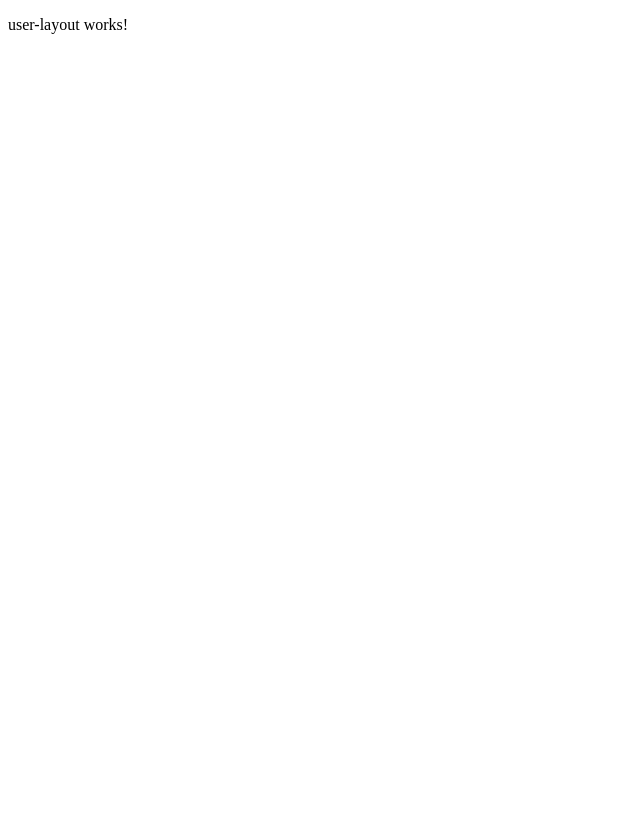
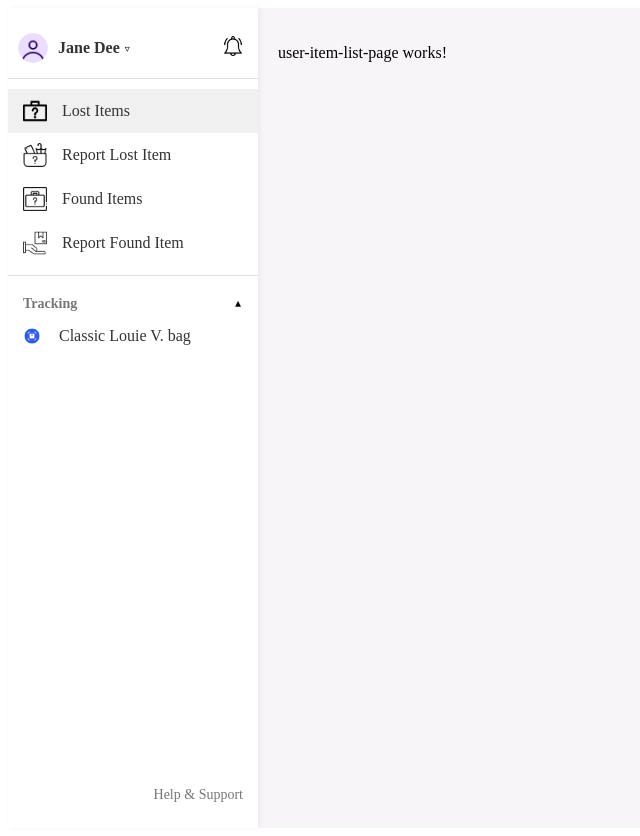
Before and after one commit to PUP-BSIT/project-corefour, an Angular app in the folder frontend/recorever-frontend/: page /app/lost-items in a window 1280 px wide. Shown: the whole page, without its empty margins (0-640 px from the left). Before the commit the page ends 800 px from the top, so only its background shows below. Built offline with nearby package versions, Linux system fonts and the light colour scheme; sample sign-in values are in the browser's storage.

Commit message:
feat(frontend): Implement UserLayout container component (#94)
* Define as a standalone layout component. Import the UserSideBar and RouterOutlet.

* Implement a main flex container

* Establishe the two-column structure (Sidebar | Main Content) using the <app-user-side-bar> and <router-outlet />.

```diff
--- a/frontend/recorever-frontend/src/app/layout/user-layout/user-layout.html
+++ b/frontend/recorever-frontend/src/app/layout/user-layout/user-layout.html
@@ -1 +1,10 @@
-<p>user-layout works!</p>
+<div class="user-layout-container">
+
+  <aside class="sidebar-area">
+    <app-user-side-bar />
+  </aside>
+
+  <main class="content-area">
+    <router-outlet />
+  </main>
+</div>
--- a/frontend/recorever-frontend/src/app/layout/user-layout/user-layout.scss
+++ b/frontend/recorever-frontend/src/app/layout/user-layout/user-layout.scss
@@ -0,0 +1,15 @@
+.user-layout-container {
+  display: flex;
+  min-height: 100vh;
+  background-color: rgb(248, 245, 248);
+
+  .sidebar-area {
+    flex-shrink: 0;
+  }
+
+  .content-area {
+    flex-grow: 1;
+    padding: 20px;
+    overflow-y: auto;
+  }
+}
```
Also changed, not shown: frontend/recorever-frontend/src/app/layout/user-layout/user-layout.ts (+5 -2 lines).
